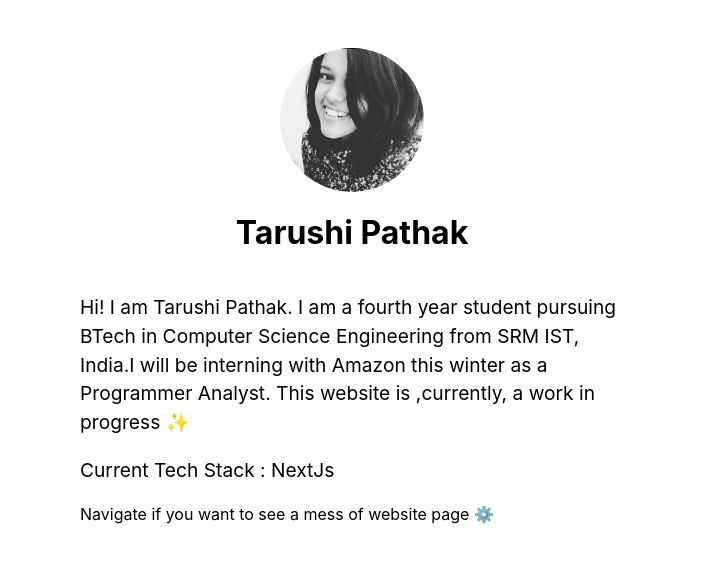
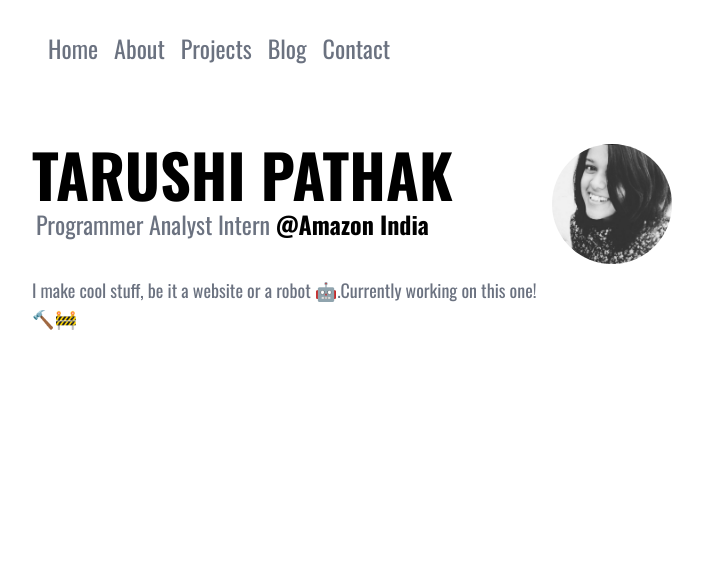
Before and after one commit to tarushi98/nextjs-portfolio, a Next.js app: page / in a window 1280 px wide. Shown: the top 562 px of the page, without its empty margins (288-991 px from the left). Built offline with nearby package versions, Linux system fonts and the light colour scheme.

Commit message:
restart with tailwind

```diff
--- a/components/layout.js
+++ /dev/null
@@ -1,77 +0,0 @@
-import styles from './layout.module.css'
-import utilStyles from '../styles/utils.module.css'
-import Head from 'next/head'
-import Link from 'next/link'
-import Image from 'next/image'
-import profilepic from "../public/Images/me.jpg"
-
-const name = 'Tarushi Pathak'
-export const siteTitle = 'Tarushi Pathak'
-
-const GetProfileImage = () => (
-    <Image
-        src = {profilepic}
-        className = {utilStyles.borderCircle}
-        height = {144}
-        width = {144}
-        alt = {"This pic was supposed to show how I look"}
-    />
-)
-
-export default function Layout({children,home}){
-    return (
-    <div className = {styles.container}>
-        <Head>
-            <link rel="icon" href = "/favicon.ico"/>
-            <meta
-            name="description"
-            content="Learn how to build a personal website using Next.js"
-            />
-            <meta
-            property="og:image"
-            content={`https://og-image.vercel.app/${encodeURI(
-                siteTitle
-            )}.png?theme=light&md=0&fontSize=75px&images=https%3A%2F%2Fassets.vercel.com%2Fimage%2Fupload%2Ffront%2Fassets%2Fdesign%2Fnextjs-black-logo.svg`}
-            />
-            <meta name="og:title" content={siteTitle} />
-            <meta name="twitter:card" content="summary_large_image" />
-        </Head>
-        <header className={styles.header}>
-            {
-                home?
-                (
-                    <>
-                        <GetProfileImage/>
-                        <h1 className={utilStyles.heading2X1}>{name}</h1>
-                    </>
-                ) :
-                (
-                    <>
-                        <Link href="/">
-                                <GetProfileImage/>
-                        </Link>
-
-                        <h2 className = {utilStyles.headingLg}>
-                            <Link href="/">
-                                <h1 className={utilStyles.colorInherit}>{name}</h1>
-                            </Link>
-                        </h2>
-                    </>
-                )
-            }
-
-        </header>
-        <main>{children}</main>
-        {
-            !home && (
-                <div className = {styles.backToHome}>
-                    <Link href="/">
-                         <h2> Back To Home</h2>
-                    </Link>
-                </div>
-            )
-
-        }
-    </div>
-    )
-}
--- a/components/layout.module.css
+++ /dev/null
@@ -1,15 +0,0 @@
-.container {
-    max-width: 36rem;
-    padding: 0 1rem;
-    margin: 3rem auto 6rem;
-  }
-
-  .header {
-    display: flex;
-    flex-direction: column;
-    align-items: center;
-  }
-
-  .backToHome {
-    margin: 3rem 0 0;
-  }
--- a/pages/index.js
+++ b/pages/index.js
@@ -1,23 +1,50 @@
 import Head from 'next/head'
-import Layout, { siteTitle } from '../components/layout'
-import utilStyles from '../styles/utils.module.css'
 import Link from 'next/link'
+import Image from 'next/image'
+import profilepic from "../public/Images/me.jpg"
 
-export default function Home() {
+const ProfileImage = () => (
+  <Image
+      src = {profilepic}
+      className = "rounded-full"
+      height={120}
+      width={120}
+      alt = {"This pic was supposed to show how I look"}
+  />
+)
+const NavBar=()=>
+(<>
+    <nav className="flex flex-row space-x-4 mt-8">
+        <button className="border-4 rounded-lg p-4 sm:hidden"><img src="https://img.icons8.com/windows/32/000000/menu.png"/></button>
+        <Link href="/" className="active:text-black"><p className="text-2xl text-gray-500 hover:underline hover:text-black">Home</p></Link>
+        <p className="text-2xl text-gray-500 hover:underline hover:text-black">About</p>
+        <p className="text-2xl text-gray-500 hover:underline hover:text-black">Projects</p>
+        <p className="text-2xl text-gray-500 hover:underline hover:text-black">Blog</p>
+        <p className="text-2xl text-gray-500 hover:underline hover:text-black">Contact</p>
+    </nav>
+  </>
+)
+function Home() {
+
   return (
-    <Layout home>
-      <Head>
-        <title>{siteTitle}</title>
-      </Head>
-      <section className={utilStyles.headingMd}>
-        <p>Hi! I am Tarushi Pathak. I am a fourth year student pursuing BTech in Computer Science Engineering from SRM IST, India.I will be interning with Amazon this winter as a Programmer Analyst. This website is ,currently, a work in progress ✨</p>
-        <p>
-           Current Tech Stack : NextJs
-        </p>
-      </section>
-      <Link href = "/posts/newpage">
-         Navigate if you want to see a mess of website page ⚙️
-      </Link>
-    </Layout>
+    <>
+      <div className="container">
+            <NavBar/>
+            <div className="flex flex-row justify-between mt-20">
+                <div className="flex flex-col">
+                    <p className="font-bold text-6xl">TARUSHI PATHAK</p>
+                    <p className="text-2xl p-1 text-gray-500">Programmer Analyst Intern <span className="font-bold text-black">@Amazon India</span></p>
+                    <p className="text-lg mt-8 text-gray-500">I make cool stuff, be it a website or a robot 🤖.Currently working on this one!🔨🚧</p>
+                </div>
+                <div class="flex-none">
+                    <ProfileImage/>
+                </div>
+            </div>
+
+
+        </div>
+  </>
   )
 }
+
+export default Home;
--- a/styles/Home.module.css
+++ /dev/null
@@ -1,121 +0,0 @@
-.container {
-  min-height: 100vh;
-  padding: 0 0.5rem;
-  display: flex;
-  flex-direction: column;
-  justify-content: center;
-  align-items: center;
-  height: 100vh;
-}
-
-.main {
-  padding: 5rem 0;
-  flex: 1;
-  display: flex;
-  flex-direction: column;
-  justify-content: center;
-  align-items: center;
-}
-
-.footer {
-  width: 100%;
-  height: 100px;
-  border-top: 1px solid #eaeaea;
-  display: flex;
-  justify-content: center;
-  align-items: center;
-}
-
-.footer a {
-  display: flex;
-  justify-content: center;
-  align-items: center;
-  flex-grow: 1;
-}
-
-.title a {
-  color: #0070f3;
-  text-decoration: none;
-}
-
-.title a:hover,
-.title a:focus,
-.title a:active {
-  text-decoration: underline;
-}
-
-.title {
-  margin: 0;
-  line-height: 1.15;
-  font-size: 4rem;
-}
-
-.title,
-.description {
-  text-align: center;
-}
-
-.description {
-  line-height: 1.5;
-  font-size: 1.5rem;
-}
-
-.code {
-  background: #fafafa;
-  border-radius: 5px;
-  padding: 0.75rem;
-  font-size: 1.1rem;
-  font-family: Menlo, Monaco, Lucida Console, Liberation Mono, DejaVu Sans Mono,
-    Bitstream Vera Sans Mono, Courier New, monospace;
-}
-
-.grid {
-  display: flex;
-  align-items: center;
-  justify-content: center;
-  flex-wrap: wrap;
-  max-width: 800px;
-  margin-top: 3rem;
-}
-
-.card {
-  margin: 1rem;
-  padding: 1.5rem;
-  text-align: left;
-  color: inherit;
-  text-decoration: none;
-  border: 1px solid #eaeaea;
-  border-radius: 10px;
-  transition: color 0.15s ease, border-color 0.15s ease;
-  width: 45%;
-}
-
-.card:hover,
-.card:focus,
-.card:active {
-  color: #0070f3;
-  border-color: #0070f3;
-}
-
-.card h2 {
-  margin: 0 0 1rem 0;
-  font-size: 1.5rem;
-}
-
-.card p {
-  margin: 0;
-  font-size: 1.25rem;
-  line-height: 1.5;
-}
-
-.logo {
-  height: 1em;
-  margin-left: 0.5rem;
-}
-
-@media (max-width: 600px) {
-  .grid {
-    width: 100%;
-    flex-direction: column;
-  }
-}
--- a/styles/globals.css
+++ b/styles/globals.css
@@ -1,16 +1,9 @@
-html,
+@import url('https://fonts.googleapis.com/css2?family=Bebas+Neue&family=Oswald:wght@200;300;400;500;600;700&display=swap');
+@tailwind base;
+@tailwind components;
+@tailwind utilities;
+
+
 body {
-  padding: 0;
-  margin: 0;
-  font-family: -apple-system, BlinkMacSystemFont, Segoe UI, Roboto, Oxygen,
-    Ubuntu, Cantarell, Fira Sans, Droid Sans, Helvetica Neue, sans-serif;
+  @apply font-edgy;
 }
-
-a {
-  color: inherit;
-  text-decoration: none;
-}
-
-* {
-  box-sizing: border-box;
-}
--- a/styles/utils.module.css
+++ /dev/null
@@ -1,52 +0,0 @@
-.heading2Xl {
-    font-size: 2.5rem;
-    line-height: 1.2;
-    font-weight: 800;
-    letter-spacing: -0.05rem;
-    margin: 1rem 0;
-  }
-
-  .headingXl {
-    font-size: 2rem;
-    line-height: 1.3;
-    font-weight: 800;
-    letter-spacing: -0.05rem;
-    margin: 1rem 0;
-  }
-
-  .headingLg {
-    font-size: 1.5rem;
-    line-height: 1.4;
-    margin: 1rem 0;
-  }
-
-  .headingMd {
-    font-size: 1.2rem;
-    line-height: 1.5;
-  }
-
-  .borderCircle {
-    border-radius: 9999px;
-  }
-
-  .colorInherit {
-    color: inherit;
-  }
-
-  .padding1px {
-    padding-top: 1px;
-  }
-
-  .list {
-    list-style: none;
-    padding: 0;
-    margin: 0;
-  }
-
-  .listItem {
-    margin: 0 0 1.25rem;
-  }
-
-  .lightText {
-    color: #666;
-  }
--- a/tailwind.config.js
+++ b/tailwind.config.js
@@ -1,8 +1,15 @@
+
 module.exports = {
   purge: ['./pages/**/*.{js,ts,jsx,tsx}', './components/**/*.{js,ts,jsx,tsx}'],
   darkMode: false, // or 'media' or 'class'
   theme: {
-    extend: {},
+      fontFamily:{
+        'edgy':['Oswald','sans-serif']
+      },
+      container:{
+        center:true,
+        padding:'20rem',
+      }
   },
   variants: {
     extend: {},
```
Also changed, not shown: pages/posts/newpage.js (deleted, +0 -20 lines).
